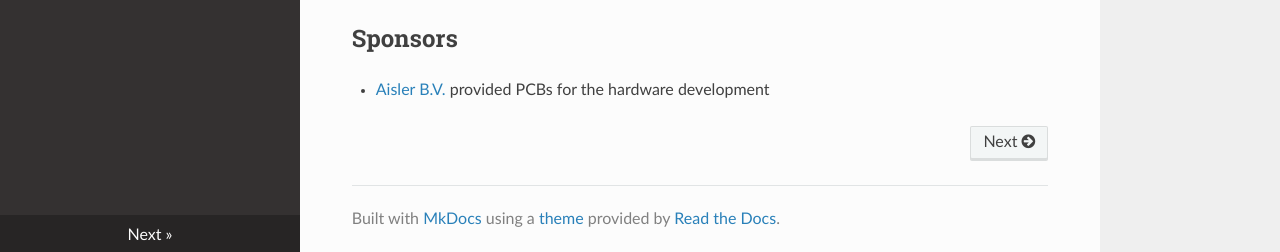
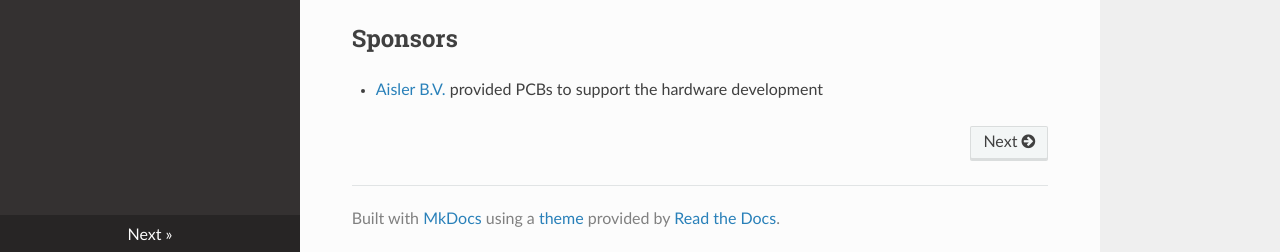
Before and after one commit to Open-Smartwatch/open-smartwatch.github.io, an MkDocs documentation site: the page built from docs/index.md, in a window 1280 px wide and 900 px high, scrolled down 2101 px. Shown: the part 645-897 px from the top of the window. Built offline with MkDocs 1.6.1, drawn with Linux system fonts in a browser that asks for light colours; nearby versions of some CDN libraries.

Commit message:
update sponsors

```diff
--- a/docs/index.md
+++ b/docs/index.md
@@ -76,4 +76,4 @@ Click on an image below to see some demos:
 
 ## Sponsors
 
-* [Aisler B.V.](https://aisler.net) provided PCBs for the hardware development
+* [Aisler B.V.](https://aisler.net) provided PCBs to support the hardware development
```
